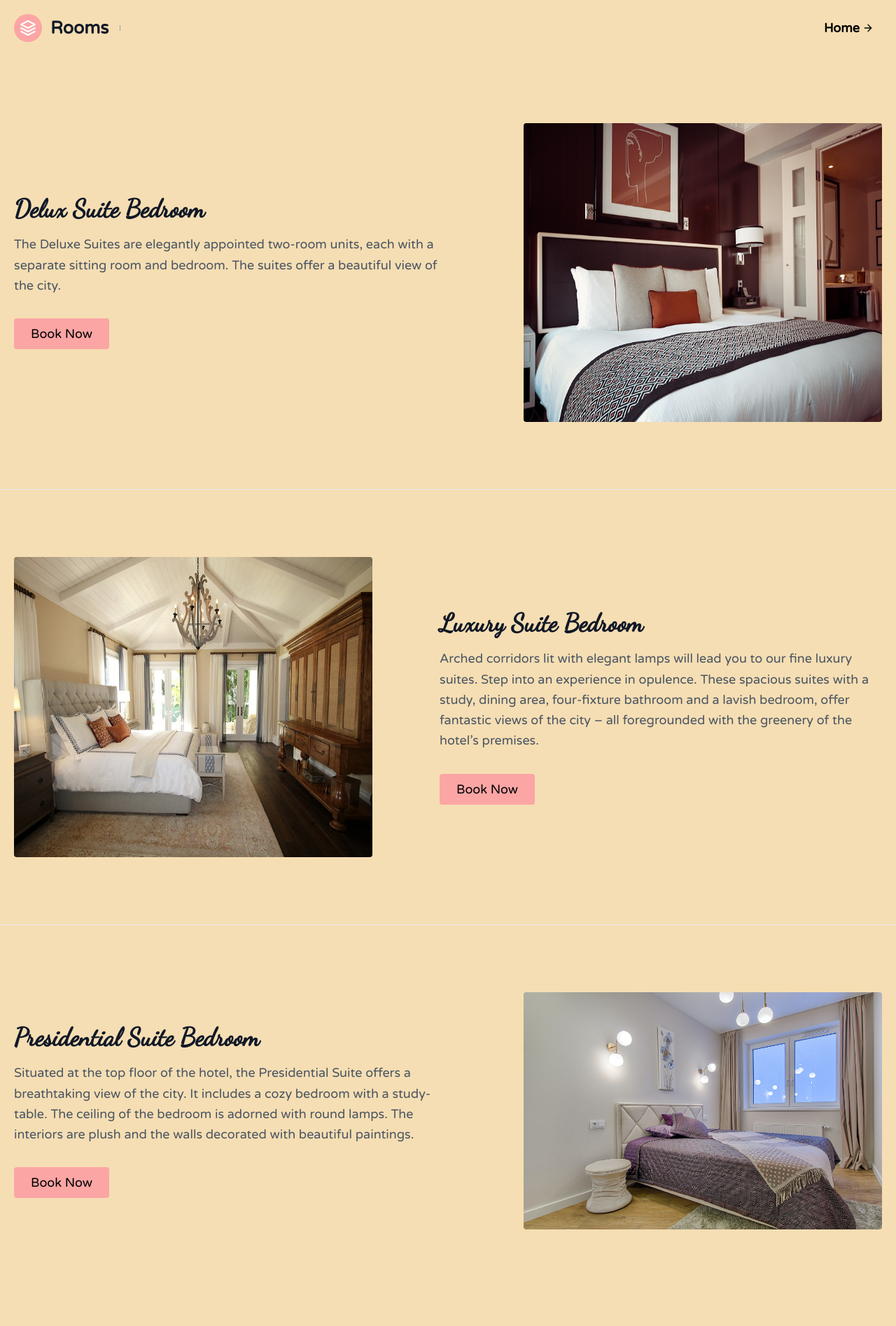
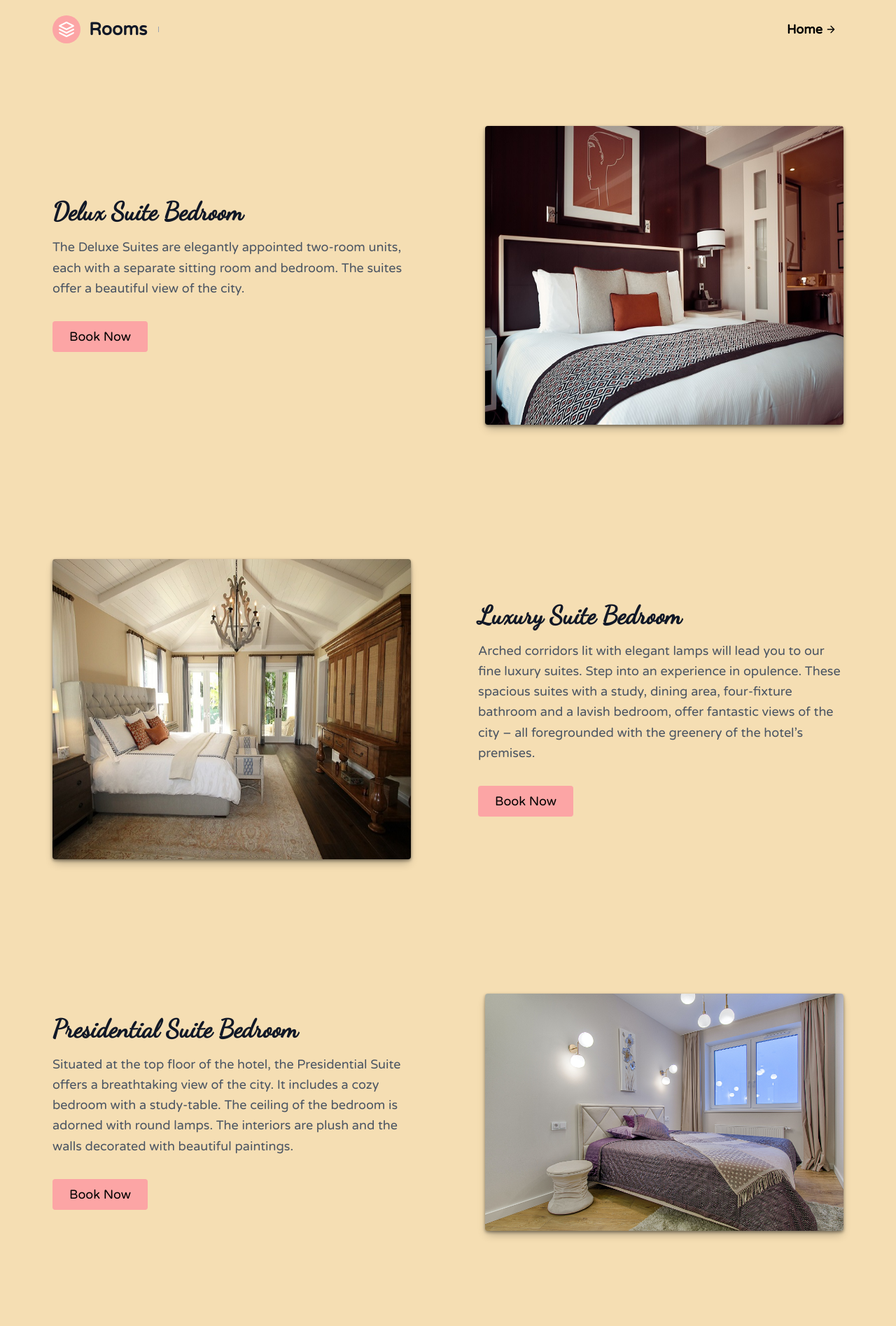
Before and after one commit to uditjain-noob/OOP_Project-1, a Django app: page /book_room/ in a window 1280 px wide. Shown: the whole page at 70% size. Before the commit the page ends 1757 px from the top, so only its background shows below. Run offline with Django 3.2, Linux system fonts and the light colour scheme; some web fonts are replaced.

Commit message:
Room CSS minimal changes

```diff
--- /dev/null
+++ b/HotelManagement/static/HotelManagement/style_Room.css
@@ -0,0 +1,41 @@
+body {
+    background:wheat;
+    max-width: 1200px;
+    margin: 0 auto;
+    padding-left: 15px;
+    padding-right: 15px;
+}
+
+#roomTypes {
+    box-shadow: rgba(0, 0, 0, 0.4) 0px 2px 4px, rgba(0, 0, 0, 0.3) 0px 7px 13px -3px, rgba(0, 0, 0, 0.2) 0px -3px 0px inset;
+}
+
+#homeBtn {
+    padding: 10px;
+    position: relative;
+}
+
+#homeBtn:before {
+    content: "a";
+    position: absolute;
+    top: 0;
+    left: 10px;
+    background-color: black;
+    width: 0%;
+    height: 2px;
+    font-size: 0px;
+    transition: all 0.5s ease;
+}
+
+#homeBtn:hover:before {
+    width: 70%;
+}
+
+#roomLayout {
+    border-radius: 15px;
+    position: relative;
+}
+
+#roomLayout:hover {
+    box-shadow: rgba(255, 255, 255, 0.1) 0px 1px 1px 0px inset, rgba(50, 50, 93, 0.25) 0px 50px 100px -20px, rgba(0, 0, 0, 0.3) 0px 30px 60px -30px;
+}
--- a/HotelManagement/templates/HotelManagement/room.html
+++ b/HotelManagement/templates/HotelManagement/room.html
@@ -4,6 +4,7 @@
     <head>
         <title>Hotel Room Booking</title>
         <link href="https://unpkg.com/tailwindcss@^2/dist/tailwind.min.css" rel="stylesheet">
+        <link rel="stylesheet" href="{% static 'HotelManagement/style_Room.css' %}">
         <!-- Font - Comforter Brush -->
         <link rel="preconnect" href="https://fonts.googleapis.com">
         <link rel="preconnect" href="https://fonts.gstatic.com" crossorigin>
@@ -19,7 +20,7 @@
         <link rel="preconnect" href="https://fonts.gstatic.com" crossorigin>
         <link href="https://fonts.googleapis.com/css2?family=Comforter+Brush&family=Dancing+Script&family=Varela+Round&display=swap" rel="stylesheet">
     </head>
-    <body style="background:wheat;">
+    <body>
         <header class="text-gray-600 body-font">
             <div class="container mx-auto flex flex-wrap p-5 flex-col md:flex-row items-center">
               <a class="flex title-font font-medium items-center text-gray-900 mb-4 md:mb-0">
@@ -31,14 +32,14 @@
               <nav class="md:mr-auto md:ml-4 md:py-1 md:pl-4 md:border-l md:border-gray-400	flex flex-wrap items-center text-base justify-center">
                 <a href="/"class="mr-5 hover:text-gray-900"></a>
               </nav>
-              <button class="inline-flex items-center  border-0 py-1 px-3 focus:outline-none rounded text-base mt-4 md:mt-0"><a href="http://127.0.0.1:8000" style="font-family: 'Varela Round', sans-serif; font-weight: 600; font-size: 18px; color: black;">Home</a>
+              <button class="inline-flex items-center  border-0 py-1 px-3 focus:outline-none rounded text-base mt-4 md:mt-0" id="homeBtn"><a href="http://127.0.0.1:8000" style="font-family: 'Varela Round', sans-serif; font-weight: 600; font-size: 18px; color: black;">Home</a>
                 <svg fill="none" stroke="currentColor" stroke-linecap="round" stroke-linejoin="round" stroke-width="2" class="w-4 h-4 ml-1" viewBox="0 0 24 24" style="color:black">
                   <path d="M5 12h14M12 5l7 7-7 7"></path>
                 </svg>
               </button>
             </div>
           </header>
-          <section class="text-gray-600 body-font">
+          <section class="text-gray-600 body-font" id="roomLayout">
             <div class="container mx-auto flex px-5 py-24 md:flex-row flex-col items-center">
               <div class="lg:flex-grow md:w-1/2 lg:pr-24 md:pr-16 flex flex-col md:items-start md:text-left mb-16 md:mb-0 items-center text-center">
                 <h1 class="title-font sm:text-4xl text-3xl mb-4 font-medium text-gray-900" style="font-family: 'Dancing Script', cursive; font-weight: 600;">Delux Suite Bedroom
@@ -50,15 +51,15 @@
                 </div>
               </div>
               <div class="lg:max-w-lg lg:w-full md:w-1/2 w-5/6">
-                <img class="object-cover object-center rounded" alt="hero" src="{% static 'HotelManagement/images/delux_room.jpg' %}">
+                <img class="object-cover object-center rounded" id="roomTypes" alt="hero" src="{% static 'HotelManagement/images/delux_room.jpg' %}">
               </div>
             </div>
           </section>
-          <hr>
-          <section class="text-gray-600 body-font">
+          <!-- <hr> -->
+          <section class="text-gray-600 body-font" id="roomLayout">
             <div class="container mx-auto flex px-5 py-24 md:flex-row flex-col items-center">
               <div class="lg:max-w-lg lg:w-full md:w-1/2 w-5/6 mb-10 md:mb-0">
-                <img class="object-cover object-center rounded" alt="hero" src="{% static 'HotelManagement/images/luxury_room.jpg' %}">
+                <img class="object-cover object-center rounded" id="roomTypes" alt="hero" src="{% static 'HotelManagement/images/luxury_room.jpg' %}">
               </div>
               <div class="lg:flex-grow md:w-1/2 lg:pl-24 md:pl-16 flex flex-col md:items-start md:text-left items-center text-center">
                 <h1 class="title-font sm:text-4xl text-3xl mb-4 font-medium text-gray-900" style="font-family: 'Dancing Script', cursive; font-weight: 600;">Luxury Suite Bedroom
@@ -71,8 +72,8 @@
               </div>
             </div>
           </section>
-          <hr>
-          <section class="text-gray-600 body-font">
+          <!-- <hr> -->
+          <section class="text-gray-600 body-font" id="roomLayout" style="margin-bottom: 40px;">
             <div class="container mx-auto flex px-5 py-24 md:flex-row flex-col items-center">
               <div class="lg:flex-grow md:w-1/2 lg:pr-24 md:pr-16 flex flex-col md:items-start md:text-left mb-16 md:mb-0 items-center text-center">
                 <h1 class="title-font sm:text-4xl text-3xl mb-4 font-medium text-gray-900" style="font-family: 'Dancing Script', cursive; font-weight: 600;">Presidential Suite Bedroom
@@ -84,7 +85,7 @@
                 </div>
               </div>
               <div class="lg:max-w-lg lg:w-full md:w-1/2 w-5/6">
-                <img class="object-cover object-center rounded" alt="hero" src="{% static 'HotelManagement/images/presedential_room.jpg' %}">
+                <img class="object-cover object-center rounded" id="roomTypes" alt="hero" src="{% static 'HotelManagement/images/presedential_room.jpg' %}">
               </div>
             </div>
           </section>
```
